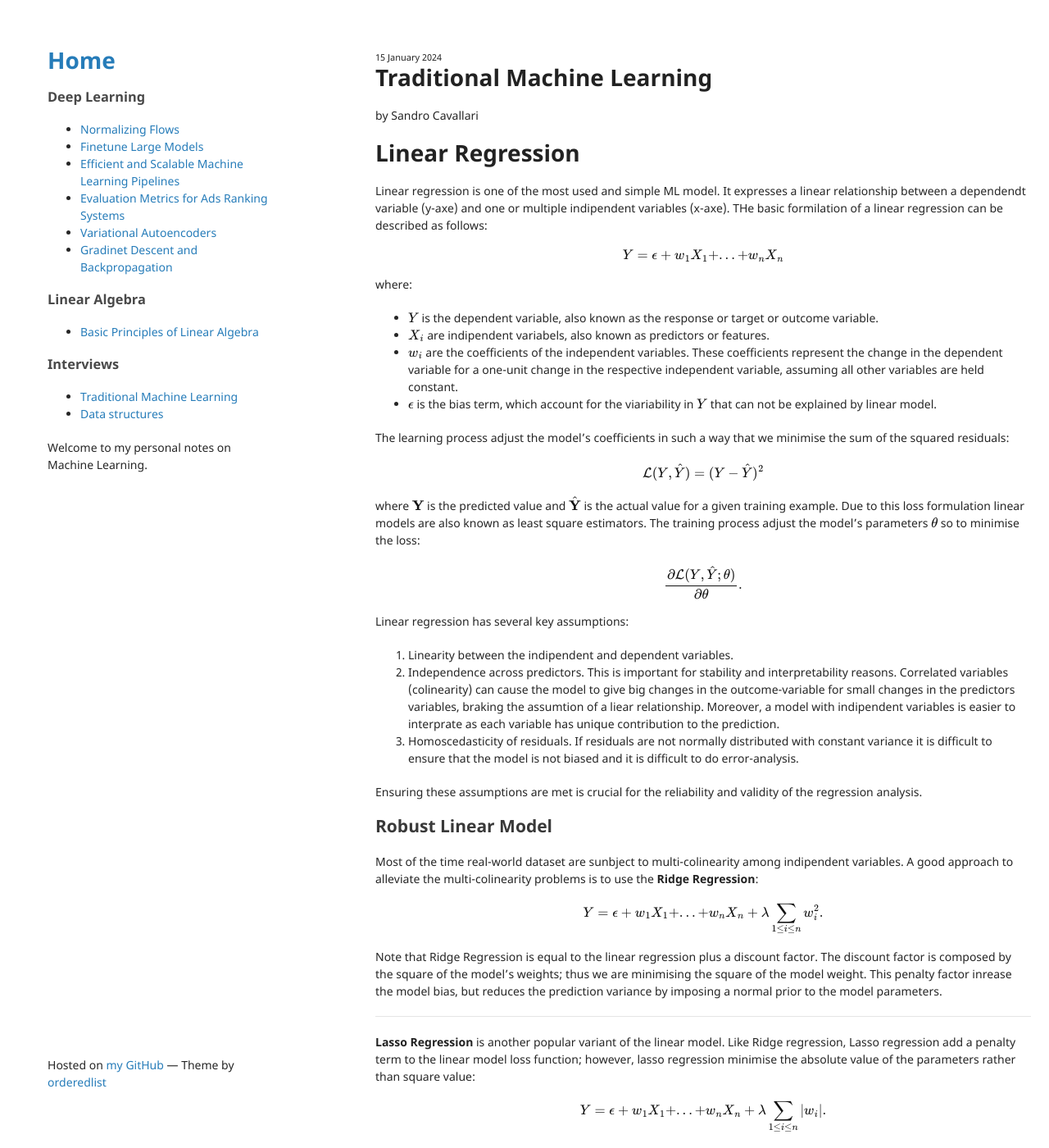
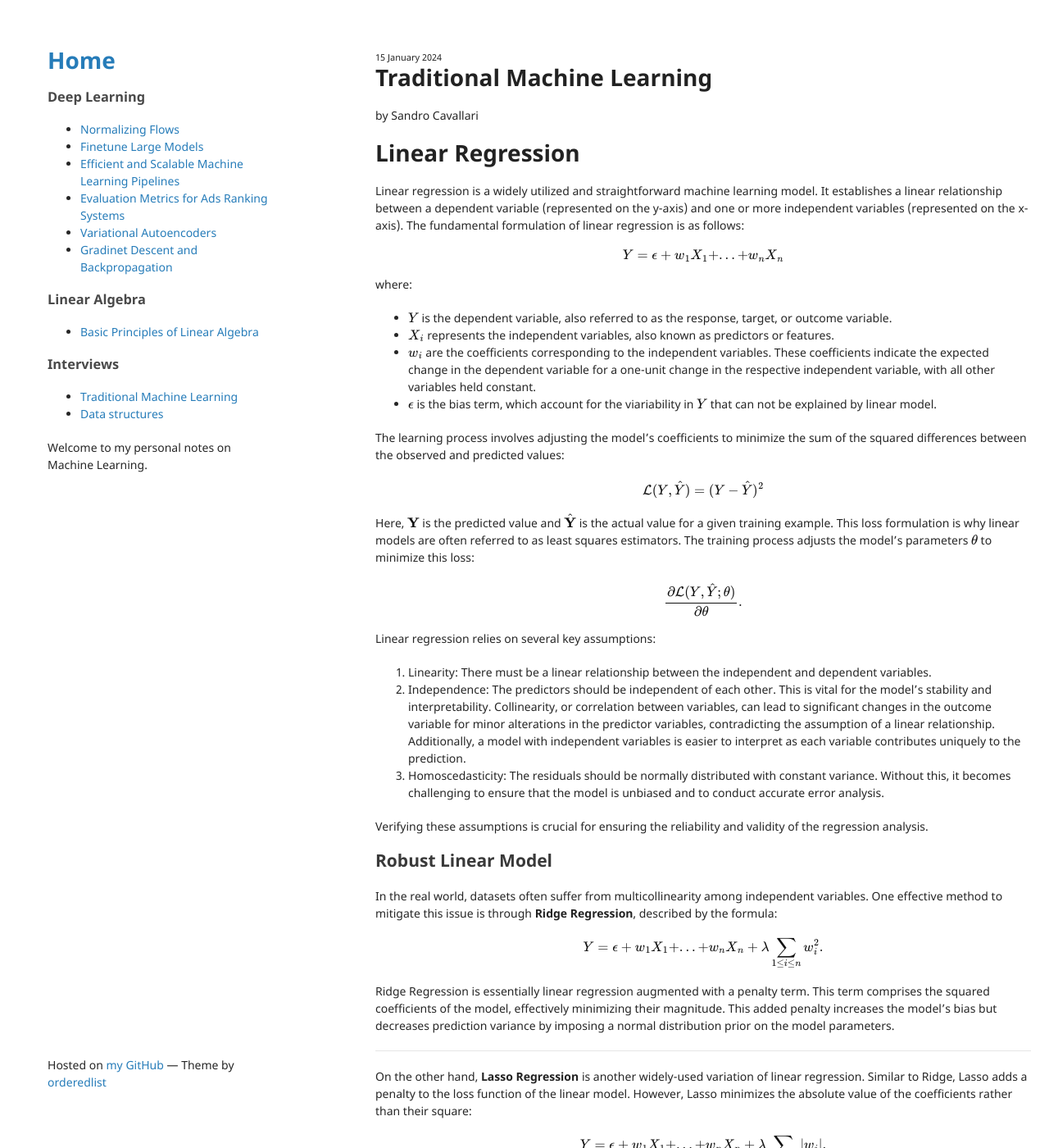
Before and after one commit to andompesta/andompesta.github.io, a Jekyll site: the page built from _posts/2024-01-15-linear-regression.md, in a window 1280 px wide and 1400 px high. Shown: the whole window at 82% size. Built offline with Jekyll 4.4.1, drawn with Linux system fonts in a browser that asks for light colours; some of the changed text lies outside the part shown.

Commit message:
rewrite in better english

```diff
--- a/_posts/2024-01-15-linear-regression.md
+++ b/_posts/2024-01-15-linear-regression.md
@@ -10,67 +10,60 @@ tag: "Interviews"
 
 # Linear Regression
 
-Linear regression is one of the most used and simple ML model.
-It expresses a linear relationship between a dependendt variable (y-axe) and one or multiple indipendent variables (x-axe).
-THe basic formilation of a linear regression can be described as follows:
+Linear regression is a widely utilized and straightforward machine learning model.
+It establishes a linear relationship between a dependent variable (represented on the y-axis) and one or more independent variables (represented on the x-axis).
+The fundamental formulation of linear regression is as follows:
 
 $$
 Y = \epsilon + w_1 X_1 + ... + w_n X_n
 $$
 
 where:
-- $Y$ is the dependent variable, also known as the response or target or outcome variable.
-- $X_i$ are indipendent variabels, also known as predictors or features.
-- $w_i$ are the coefficients of the independent variables. These coefficients represent the change in the dependent variable for a one-unit change in the respective independent variable, assuming all other variables are held constant.
+- $Y$ is the dependent variable, also referred to as the response, target, or outcome variable.
+- $X_i$ represents the independent variables, also known as predictors or features.
+- $w_i$ are the coefficients corresponding to the independent variables. These coefficients indicate the expected change in the dependent variable for a one-unit change in the respective independent variable, with all other variables held constant.
 - $\epsilon$ is the bias term, which account for the viariability in $Y$ that can not be explained by linear model.
 
-The learning process adjust the model's coefficients in such a way that we minimise the sum of the squared residuals:
+The learning process involves adjusting the model's coefficients to minimize the sum of the squared differences between the observed and predicted values:
 
 $$
 \mathcal{L}(Y, \hat{Y}) = (Y - \hat{Y})^2
 $$
 
-where $\mathbf{Y}$ is the predicted value and $\hat{\mathbf{Y}}$ is the actual value for a given training example.
-Due to this loss formulation linear models are also known as least square estimators.
-The training process adjust the model's parameters $\theta$ so to minimise the loss:
+Here, $\mathbf{Y}$ is the predicted value and $\hat{\mathbf{Y}}$ is the actual value for a given training example. This loss formulation is why linear models are often referred to as least squares estimators. The training process adjusts the model's parameters $\theta$ to minimize this loss:
 
 $$
 \frac{\partial \mathcal{L}(Y, \hat{Y}; \theta)}{\partial \theta}.
 $$
 
+Linear regression relies on several key assumptions:
 
-Linear regression has several key assumptions:
-1. Linearity between the indipendent and dependent variables.
-2. Independence across predictors. This is important for stability and interpretability reasons. Correlated variables (colinearity) can cause the model to give big changes in the outcome-variable for small changes in the predictors variables, braking the assumtion of a liear relationship. Moreover, a model with indipendent variables is easier to interprate as each variable has unique contribution to the prediction.
-3. Homoscedasticity of residuals. If residuals are not normally distributed with constant variance it is difficult to ensure that the model is not biased and it is difficult to do error-analysis.
+1. Linearity: There must be a linear relationship between the independent and dependent variables.
+2. Independence: The predictors should be independent of each other. This is vital for the model's stability and interpretability. Collinearity, or correlation between variables, can lead to significant changes in the outcome variable for minor alterations in the predictor variables, contradicting the assumption of a linear relationship. Additionally, a model with independent variables is easier to interpret as each variable contributes uniquely to the prediction.
+3. Homoscedasticity: The residuals should be normally distributed with constant variance. Without this, it becomes challenging to ensure that the model is unbiased and to conduct accurate error analysis.
 
-Ensuring these assumptions are met is crucial for the reliability and validity of the regression analysis.
+Verifying these assumptions is crucial for ensuring the reliability and validity of the regression analysis.
 
 ## Robust Linear Model
 
-
-Most of the time real-world dataset are sunbject to multi-colinearity among indipendent variables.
-A good approach to alleviate the multi-colinearity problems is to use the [**Ridge Regression**](https://www.youtube.com/watch?v=Q81RR3yKn30&ab_channel=StatQuestwithJoshStarmer):
+In the real world, datasets often suffer from multicollinearity among independent variables. One effective method to mitigate this issue is through [**Ridge Regression**](https://www.youtube.com/watch?v=Q81RR3yKn30&ab_channel=StatQuestwithJoshStarmer), described by the formula:
 
 $$
 Y = \epsilon + w_1 X_1 + ... + w_n X_n + \lambda \sum_{1 \leq i \leq n} w_i^2.
 $$
 
-Note that Ridge Regression is equal to the linear regression plus a discount factor.
-The discount factor is composed by the square of the model's weights; thus we are minimising the square of the model weight.
-This penalty factor inrease the model bias, but reduces the prediction variance by imposing a normal prior to the model parameters.
+Ridge Regression is essentially linear regression augmented with a penalty term. This term comprises the squared coefficients of the model, effectively minimizing their magnitude. This added penalty increases the model's bias but decreases prediction variance by imposing a normal distribution prior on the model parameters.
 
 
 ----
 
-[**Lasso Regression**](https://www.youtube.com/watch?v=NGf0voTMlcs&ab_channel=StatQuestwithJoshStarmer) is another popular variant of the linear model.
-Like Ridge regression, Lasso regression add a penalty term to the linear model loss function; however, lasso regression minimise the absolute value of the parameters rather than square value:
+On the other hand, [**Lasso Regression**](https://www.youtube.com/watch?v=NGf0voTMlcs&ab_channel=StatQuestwithJoshStarmer) is another widely-used variation of linear regression. Similar to Ridge, Lasso adds a penalty to the loss function of the linear model. However, Lasso minimizes the absolute value of the coefficients rather than their square:
 
 $$
 Y = \epsilon + w_1 X_1 + ... + w_n X_n + \lambda \sum_{1 \leq i \leq n} |w_i|.
 $$
 
-The difference is that lasso regression generate a sparse model as can push model's parameters all the way to 0, while ridge regression only makes them really small.
+The key distinction is that Lasso regression can reduce some coefficients to zero, producing a sparse model, whereas Ridge regression only reduces them to near zero.
 
 In conclusion, both these regularization approaches generate a model that has a bigger bias, but better generalization capability.
 
```
